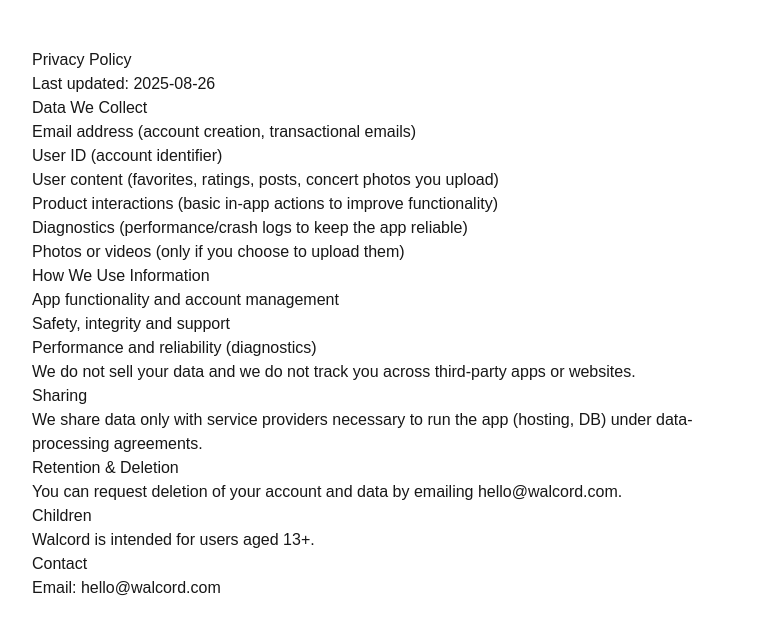
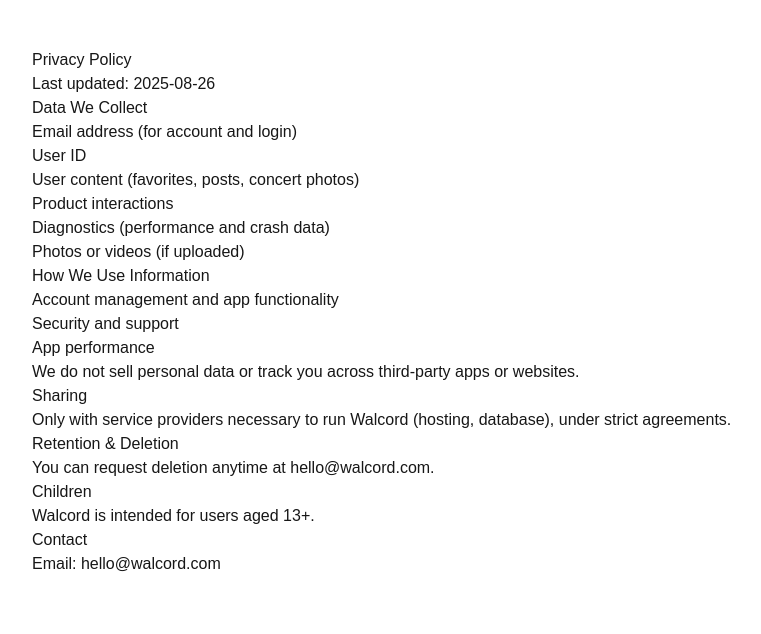
Before and after one commit to walcord/Walcord, a Next.js app: page /privacy in a window 1280 px wide. Shown: the top 634 px of the page, without its empty margins (248-1009 px from the left). Built offline with nearby package versions, Linux system fonts and the light colour scheme; no server answers; what @supabase/auth-helpers-react would draw is missing.

Commit message:
Add /privacy page

```diff
--- a/pages/privacy.tsx
+++ b/pages/privacy.tsx
@@ -13,28 +13,28 @@
 
         <h2>Data We Collect</h2>
         <ul>
-          <li><strong>Email address</strong> (account creation, transactional emails)</li>
-          <li><strong>User ID</strong> (account identifier)</li>
-          <li><strong>User content</strong> (favorites, ratings, posts, concert photos you upload)</li>
-          <li><strong>Product interactions</strong> (basic in-app actions to improve functionality)</li>
-          <li><strong>Diagnostics</strong> (performance/crash logs to keep the app reliable)</li>
-          <li><strong>Photos or videos</strong> (only if you choose to upload them)</li>
+          <li>Email address (for account and login)</li>
+          <li>User ID</li>
+          <li>User content (favorites, posts, concert photos)</li>
+          <li>Product interactions</li>
+          <li>Diagnostics (performance and crash data)</li>
+          <li>Photos or videos (if uploaded)</li>
         </ul>
 
         <h2>How We Use Information</h2>
         <ul>
-          <li>App functionality and account management</li>
-          <li>Safety, integrity and support</li>
-          <li>Performance and reliability (diagnostics)</li>
+          <li>Account management and app functionality</li>
+          <li>Security and support</li>
+          <li>App performance</li>
         </ul>
 
-        <p>We do <strong>not</strong> sell your data and we do <strong>not</strong> track you across third-party apps or websites.</p>
+        <p>We do <strong>not</strong> sell personal data or track you across third-party apps or websites.</p>
 
         <h2>Sharing</h2>
-        <p>We share data only with service providers necessary to run the app (hosting, DB) under data-processing agreements.</p>
+        <p>Only with service providers necessary to run Walcord (hosting, database), under strict agreements.</p>
 
         <h2>Retention & Deletion</h2>
-        <p>You can request deletion of your account and data by emailing <a href="mailto:hello@walcord.com">hello@walcord.com</a>.</p>
+        <p>You can request deletion anytime at <a href="mailto:hello@walcord.com">hello@walcord.com</a>.</p>
 
         <h2>Children</h2>
         <p>Walcord is intended for users aged 13+.</p>
```
